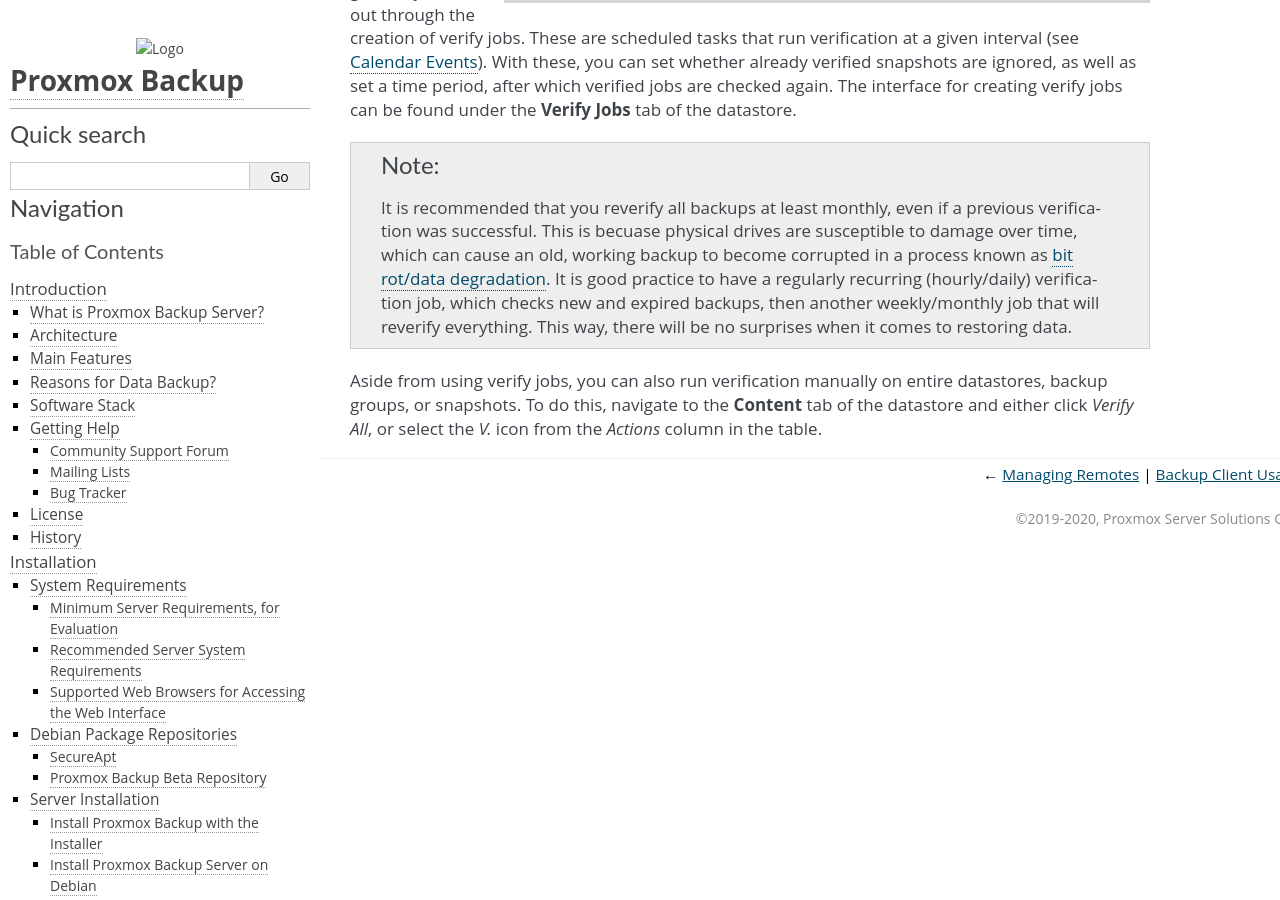
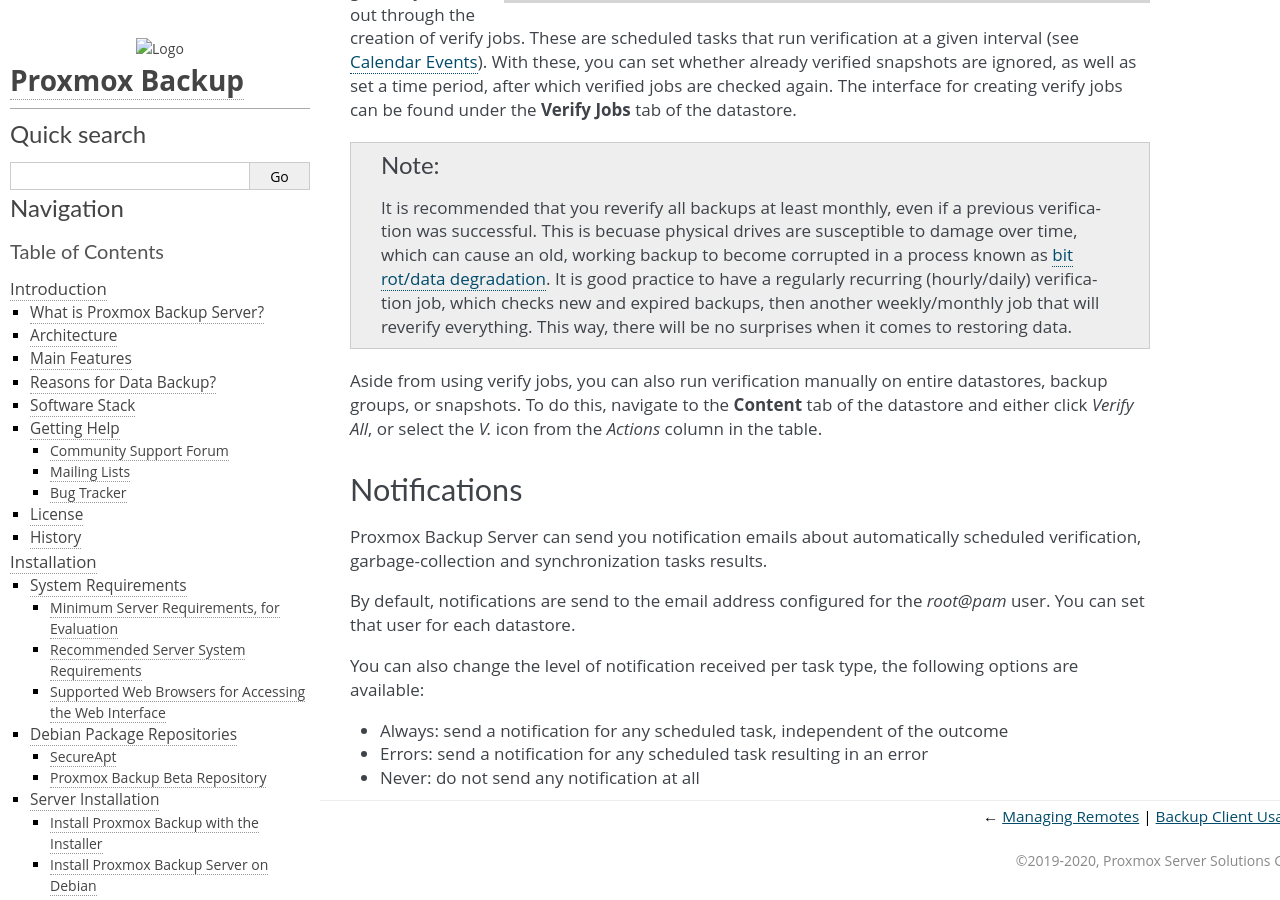
Before and after one commit to proxmox/proxmox-backup, a Sphinx documentation site: the page built from docs/maintenance.rst, in a window 1280 px wide and 900 px high, scrolled down 1381 px. Built offline with Sphinx 7.4.7, drawn with Linux system fonts in a browser that asks for light colours.

Commit message:
docs: maintenance: document notifications
can surely be improved, just to have anything..

Signed-off-by: Thomas Lamprecht <t.lamprecht@proxmox.com>

```diff
--- a/docs/maintenance.rst
+++ b/docs/maintenance.rst
@@ -58,3 +58,24 @@
 datastores, backup groups, or snapshots. To do this, navigate to the **Content**
 tab of the datastore and either click *Verify All*, or select the *V.* icon from
 the *Actions* column in the table.
+
+.. _maintenance_notification:
+
+Notifications
+-------------
+
+Proxmox Backup Server can send you notification emails about automatically
+scheduled verification, garbage-collection and synchronization tasks results.
+
+By default, notifications are send to the email address configured for the
+`root@pam` user. You can set that user for each datastore.
+
+You can also change the level of notification received per task type, the
+following options are available:
+
+* Always: send a notification for any scheduled task, independent of the
+  outcome
+
+* Errors: send a notification for any scheduled task resulting in an error
+
+* Never: do not send any notification at all
```
